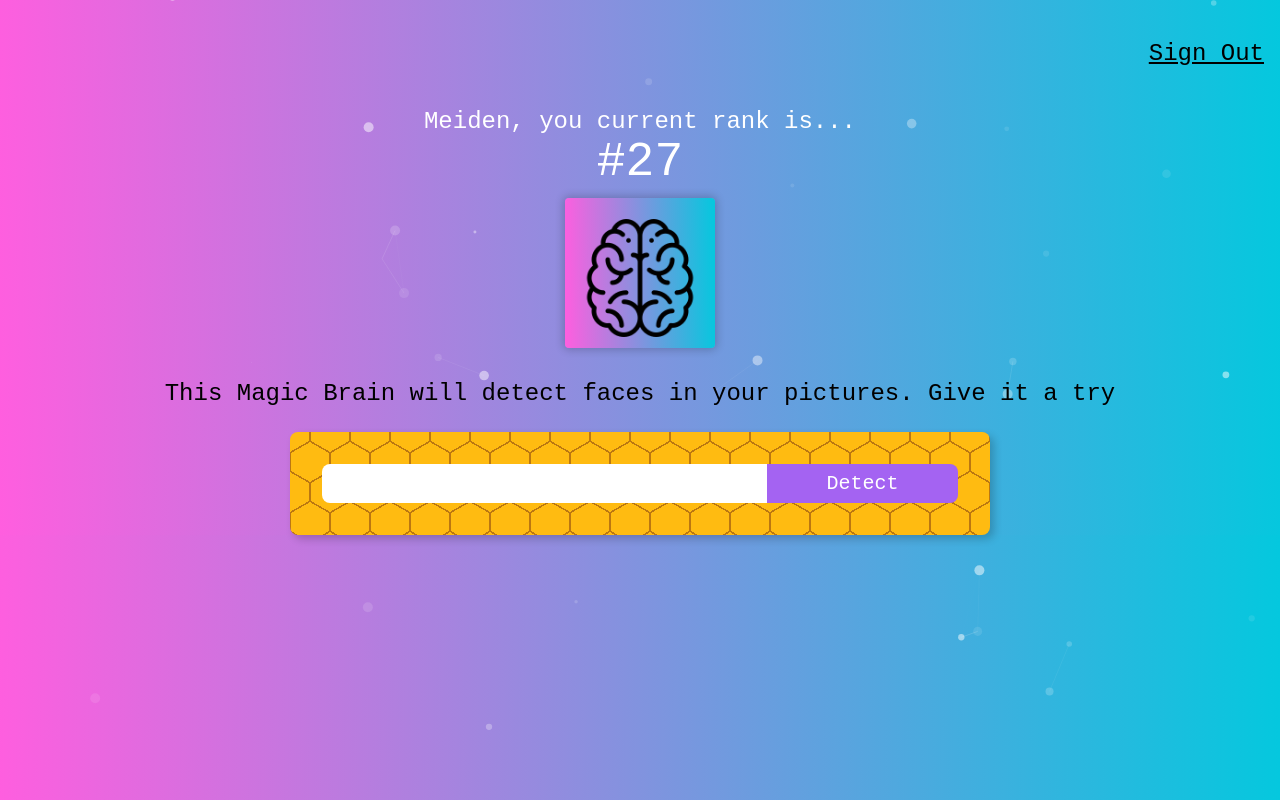
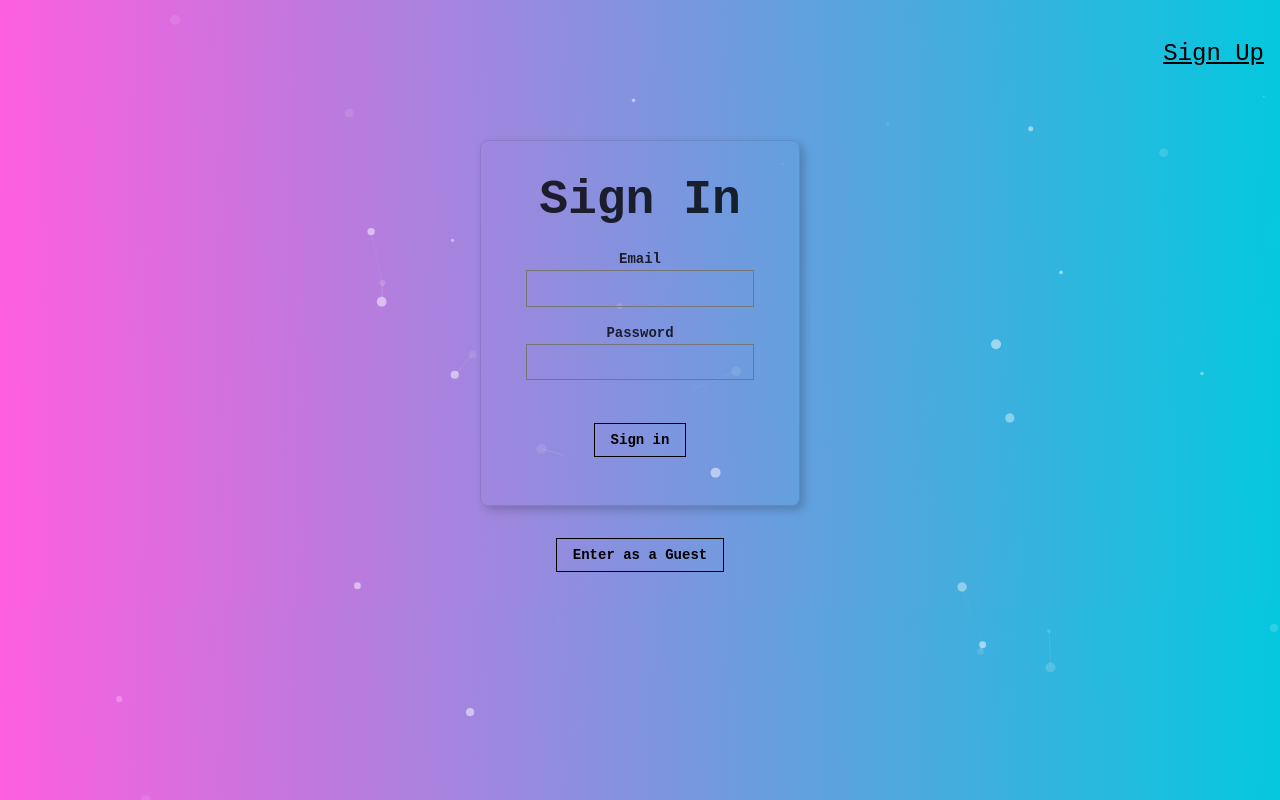
Before and after one commit to meidencore/facerecognitionbrain, a React (Create React App) app: page / in a window 1280 px wide. Built offline with nearby package versions, Linux system fonts and the light colour scheme.

Commit message:
add sign components and route for signin and signup

```diff
--- a/src/components/BackgroundParticles/BackgroundParticles.js
+++ b/src/components/BackgroundParticles/BackgroundParticles.js
@@ -4,7 +4,6 @@
 
 const BackgroundParticles = () => {
     const particlesInit = useCallback(async engine => {
-        console.log(engine);
         // you can initiate the tsParticles instance (engine) here, adding custom shapes or presets
         // this loads the tsparticles package bundle, it's the easiest method for getting everything ready
         // starting from v2 you can add only the features you need reducing the bundle size
@@ -84,8 +83,8 @@
                 "interactivity": {
                     "events": {
                         "onhover": {
-                            "enable": false,
-                            "mode": "grab",
+                            "enable": true,
+                            "mode": "bubble",
                             "parallax": {
                                 "enable": true,
                                 "smooth": 20,
@@ -106,8 +105,8 @@
                             }
                         },
                         "bubble": {
-                            "distance": 400,
-                            "size": 40,
+                            "distance": 200,
+                            "size": 7.5,
                             "duration": 2,
                             "opacity": 0.8,
                             "speed": 3
@@ -116,7 +115,7 @@
                             "distance": 200
                         },
                         "push": {
-                            "particles_nb": 4
+                            "particles_nb": 1
                         },
                         "remove": {
                             "particles_nb": 2
--- a/src/components/Navigation/Navigation.js
+++ b/src/components/Navigation/Navigation.js
@@ -1,9 +1,45 @@
 import React from "react";
 
-const Navigation = () => {
+const Navigation = ( { onRouteChange, signStatus, route }) => {
     return (
         <nav className="flex justify-end">
-            <p className="f3 link dim black underline pa3 pointer">Sign Out</p>
+            {signStatus && route === 'home' ?
+                <p
+                className="f3 link dim black underline pa3 pointer"
+                onClick={() => {onRouteChange('signin', false)}}
+                >
+                {'Sign Out'}
+                </p>
+            : route === 'signin' ?
+                <p
+                className="f3 link dim black underline pa3 pointer"
+                onClick={() => {onRouteChange('signup', false)}}
+                >
+                {'Sign Up'}
+                </p>
+            : route === 'signup' ?
+                <p
+                    className="f3 link dim black underline pa3 pointer"
+                    onClick={() => {onRouteChange('signin', false)}}
+                >
+                {'Sign in'}
+                </p>
+            :
+                <>
+                    <p
+                    className="f3 link dim black underline pa3 pointer"
+                    onClick={() => {onRouteChange('signup', false)}}
+                    >
+                    {'Sign Up'}
+                    </p>
+                    <p
+                    className="f3 link dim black underline pa3 pointer"
+                    onClick={() => {onRouteChange('signin', false)}}
+                    >
+                    {'Sign in'}
+                    </p>
+                </>
+            }
         </nav>
     )
 }
--- /dev/null
+++ b/src/components/Signin/Signin.js
@@ -0,0 +1,55 @@
+import React from "react";
+
+const Signin = ({ onRouteChange }) => {
+    ////////////////////////////////////////////////////////////////////////////////
+    return (
+        <>
+        <article
+            className="br3 shadow-5 ba b--black-10 mv4 w-100 w-50-m w-25-l mw-6 center">
+            <main className="pa4 black-80">
+            <div className="measure">
+                <fieldset id="sign_up" className="ba b--transparent ph0 mh0">
+                <legend className="f1 fw6 ph0 mh0">Sign In</legend>
+                <div className="mt3">
+                    <label className="db fw6 lh-copy f6" htmlFor="email-address">Email</label>
+                    <input
+                        className="pa2 input-reset ba bg-transparent hover-bg-black hover-white w-100"
+                        type="email"
+                        name="email-address"
+                        id="email-address"
+                    />
+                </div>
+                <div className="mv3">
+                    <label className="db fw6 lh-copy f6" htmlFor="password">Password</label>
+                    <input
+                        className="b pa2 input-reset ba bg-transparent hover-bg-black hover-white w-100"
+                        type="password"
+                        name="password"
+                        id="password"
+                    />
+                </div>
+                </fieldset>
+                <div className="mv3">
+                <input
+                    className="b ph3 pv2 input-reset ba b--black bg-transparent grow pointer f6 dib"
+                    type="submit"
+                    value="Sign in"
+                    onClick={() => {onRouteChange('home', true)}}
+                />
+                </div>
+            </div>
+            </main>
+        </article>
+        <div className="ma4">
+        <input
+            className="b ph3 pv2 input-reset ba b--black bg-transparent grow pointer f6 dib"
+            type="submit"
+            value="Enter as a Guest"
+            onClick={() => {onRouteChange('home', false)}}
+        />
+        </div>
+        </>
+    )
+}
+
+export default Signin
--- /dev/null
+++ b/src/components/Signup/Signup.js
@@ -0,0 +1,63 @@
+import React from "react";
+
+const Signup = ({ onRouteChange }) => {
+    ////////////////////////////////////////////////////////////////////////////////
+    return (
+        <article
+            className="br3 shadow-5 ba b--black-10 mv4 w-100 w-50-m w-25-l mw-6 center">
+            <main className="pa4 black-80">
+            <div className="measure">
+                <fieldset id="sign_up" className="ba b--transparent ph0 mh0">
+                <legend className="f1 fw6 ph0 mh0">Sign Up</legend>
+                <div className="mt3">
+                    <label className="db fw6 lh-copy f6" htmlFor="name">Name</label>
+                    <input
+                        className="pa2 input-reset ba bg-transparent hover-bg-black hover-white w-100"
+                        type="text"
+                        name="name"
+                        id="name"
+                    />
+                </div>
+                <div className="mt3">
+                    <label className="db fw6 lh-copy f6" htmlFor="email-address">Email</label>
+                    <input
+                        className="pa2 input-reset ba bg-transparent hover-bg-black hover-white w-100"
+                        type="email"
+                        name="email-address"
+                        id="email-address"
+                    />
+                </div>
+                <div className="mv3">
+                    <label className="db fw6 lh-copy f6" htmlFor="password">Password</label>
+                    <input
+                        className="b pa2 input-reset ba bg-transparent hover-bg-black hover-white w-100"
+                        type="password"
+                        name="password"
+                        id="password"
+                    />
+                </div>
+                <div className="mv3">
+                    <label className="db fw6 lh-copy f6" htmlFor="password"> Repeat Password</label>
+                    <input
+                        className="b pa2 input-reset ba bg-transparent hover-bg-black hover-white w-100"
+                        type="password"
+                        name="password"
+                        id="password"
+                    />
+                </div>
+                </fieldset>
+                <div className="">
+                <input
+                    className="b ph3 pv2 input-reset ba b--black bg-transparent grow pointer f6 dib"
+                    type="submit"
+                    value="Sign Up"
+                    onClick={() => {onRouteChange('signin', false)}}
+                />
+                </div>
+            </div>
+            </main>
+        </article>
+    )
+}
+
+export default Signup
--- a/src/containers/App.js
+++ b/src/containers/App.js
@@ -1,7 +1,10 @@
 import React, { useEffect, useState }from 'react';
 import './App.css';
 import Navigation from '../components/Navigation/Navigation';
-import BackgroundParticles from '../components/BackgroundParticles/BackgroundParticles';
+import Signin from '../components/Signin/Signin';
+import Signup from '../components/Signup/Signup';
+import BackgroundParticles from
+'../components/BackgroundParticles/BackgroundParticles';
 import Logo from '../components/Logo/Logo';
 import ImageLinkForm from '../components/ImageLinkForm/ImageLinkForm';
 import FaceRecognition from '../components/FaceRecognition/FaceRecognition';
@@ -9,14 +12,20 @@
 
 const App = () => {
 
+  ////////////////////////////////////////////////////////////////////////////////
+  // useState declarations
+  ////////////////////////////////////////////////////////////////////////////////
   const [ input, setInput ] = useState('');
-  const [ IMAGE_URL, setIMAGE_URL ] = useState('')
+  const [ IMAGE_URL, setIMAGE_URL ] = useState('');
   const [ faceBoxes , setFaceBoxes ] = useState([]);
+  const [ route, setRoute ] = useState('signin');
+  const [ signStatus, setSignStatus ] = useState(false);
+  ////////////////////////////////////////////////////////////////////////////////
 
-  // API Config /////////////////////////////////////////////////////////////////////////
-  ///////////////////////////////////////////////////////////////////////////////////////
+  // API Config //////////////////////////////////////////////////////////////////
+  ////////////////////////////////////////////////////////////////////////////////
   // In this section, set the user authentication, app ID and model details.
-  /////////////////////////////////////////////////////////////////////////////////////////
+  ////////////////////////////////////////////////////////////////////////////////
 
   const USER_ID = 'meidencore';
   const PAT = 'a0ceb3de76eb459aa0167df36aade379';
@@ -24,7 +33,7 @@
   const MODEL_ID = 'face-detection';
   const MODEL_VERSION_ID = '6dc7e46bc9124c5c8824be4822abe105';
 
-  /////////////////////////////////////////////////////////////////////////////////////////
+  ////////////////////////////////////////////////////////////////////////////////
 
   const raw = JSON.stringify({
   "user_app_id": {
@@ -51,12 +60,15 @@
      body: raw
      }
 
-  ////////////////////////////////////////////////////////////////////////////////////////////
-  // NOTE: MODEL_VERSION_ID is optional, you can also call prediction with the MODEL_ID only
-  // https://api.clarifai.com/v2/models/{YOUR_MODEL_ID}/outputs
+  ////////////////////////////////////////////////////////////////////////////////
+  // NOTE: MODEL_VERSION_ID is optional, you can also call prediction with the
+  // MODEL_ID only https://api.clarifai.com/v2/models/{YOUR_MODEL_ID}/outputs
   // this will default to the latest version_id
-  ////////////////////////////////////////////////////////////////////////////////////////////
+  ////////////////////////////////////////////////////////////////////////////////
 
+  ////////////////////////////////////////////////////////////////////////////////
+  // image input functions
+  ////////////////////////////////////////////////////////////////////////////////
   const onInputChange = (event) => {
     setInput(event.target.value);
   }
@@ -65,9 +77,15 @@
     setFaceBoxes([]);
     setIMAGE_URL('');
   },[input])
+  ////////////////////////////////////////////////////////////////////////////////
 
+  ////////////////////////////////////////////////////////////////////////////////
+  // face recognition functions
+  // submit button, API call, face boxes calculations.
+  ////////////////////////////////////////////////////////////////////////////////
   const calculateFaceLocation = (data) => {
-    const clarifaiFaceBoxes = data.outputs[0].data.regions.map(item => item.region_info.bounding_box);
+    const clarifaiFaceBoxes = data.outputs[0].data.regions.map(
+      item => item.region_info.bounding_box);
     const image = document.getElementById('inputImage');
     const width = image.width;
     const height = image.height;
@@ -90,24 +108,83 @@
 
   useEffect(() =>{
     if (IMAGE_URL !== '') {
-    fetch("https://api.clarifai.com/v2/models/" + MODEL_ID + "/versions/" + MODEL_VERSION_ID + "/outputs", requestOptions)
-    .then(response => response.json())
-    .then(result => setFaceBoxes(calculateFaceLocation(result)))
-    .catch(error => console.log('error', error));
+      fetch("https://api.clarifai.com/v2/models/"
+        + MODEL_ID
+        + "/versions/"
+        + MODEL_VERSION_ID
+        + "/outputs", requestOptions)
+      .then(response => response.json())
+      .then(result => setFaceBoxes(calculateFaceLocation(result)))
+      .catch(error => console.log('error', error));
     }
   // eslint-disable-next-line react-hooks/exhaustive-deps
   },[IMAGE_URL])
+  ////////////////////////////////////////////////////////////////////////////////
 
+  ////////////////////////////////////////////////////////////////////////////////
+  // route functions
+  ////////////////////////////////////////////////////////////////////////////////
+  const onRouteChange = (path, status) => {
+    if (path === 'signin') {
+      setRoute('signin');
+      setSignStatus(false);
+    } else if (path === 'signup') {
+      setRoute('signup');
+      setSignStatus(false);
+    } else if (path === 'home' && status) {
+      setRoute('home');
+      setSignStatus(true);
+    } else setRoute('guest')
+  }
+  ////////////////////////////////////////////////////////////////////////////////
+
+  ////////////////////////////////////////////////////////////////////////////////
+  // render return
+  ////////////////////////////////////////////////////////////////////////////////
   return (
     <div className="App">
-      <Navigation />
       <BackgroundParticles/>
-      <Rank />
-      <Logo />
-      <ImageLinkForm onInputChange={onInputChange} onButtonSubmit={onButtonSubmit}/>
-      <FaceRecognition image={input} boxes={faceBoxes}/>
+      <Navigation
+        onRouteChange={onRouteChange}
+        signStatus={signStatus}
+        route={route}
+      />
+      { route === 'signin' ?
+          <Signin
+            onRouteChange={onRouteChange}
+          />
+        : route === 'signup' ?
+          <Signup
+            onRouteChange={onRouteChange}
+          />
+        : route === 'home' ?
+          <>
+            <Rank />
+            <Logo />
+            <ImageLinkForm
+              onInputChange={onInputChange}
+              onButtonSubmit={onButtonSubmit}
+            />
+            <FaceRecognition
+              image={input}
+              boxes={faceBoxes}
+            />
+          </>
+        : <>
+            <Logo />
+            <ImageLinkForm
+              onInputChange={onInputChange}
+              onButtonSubmit={onButtonSubmit}
+            />
+            <FaceRecognition
+              image={input}
+              boxes={faceBoxes}
+            />
+          </>
+      }
     </div>
   );
+  ////////////////////////////////////////////////////////////////////////////////
 }
 
 export default App;
```
